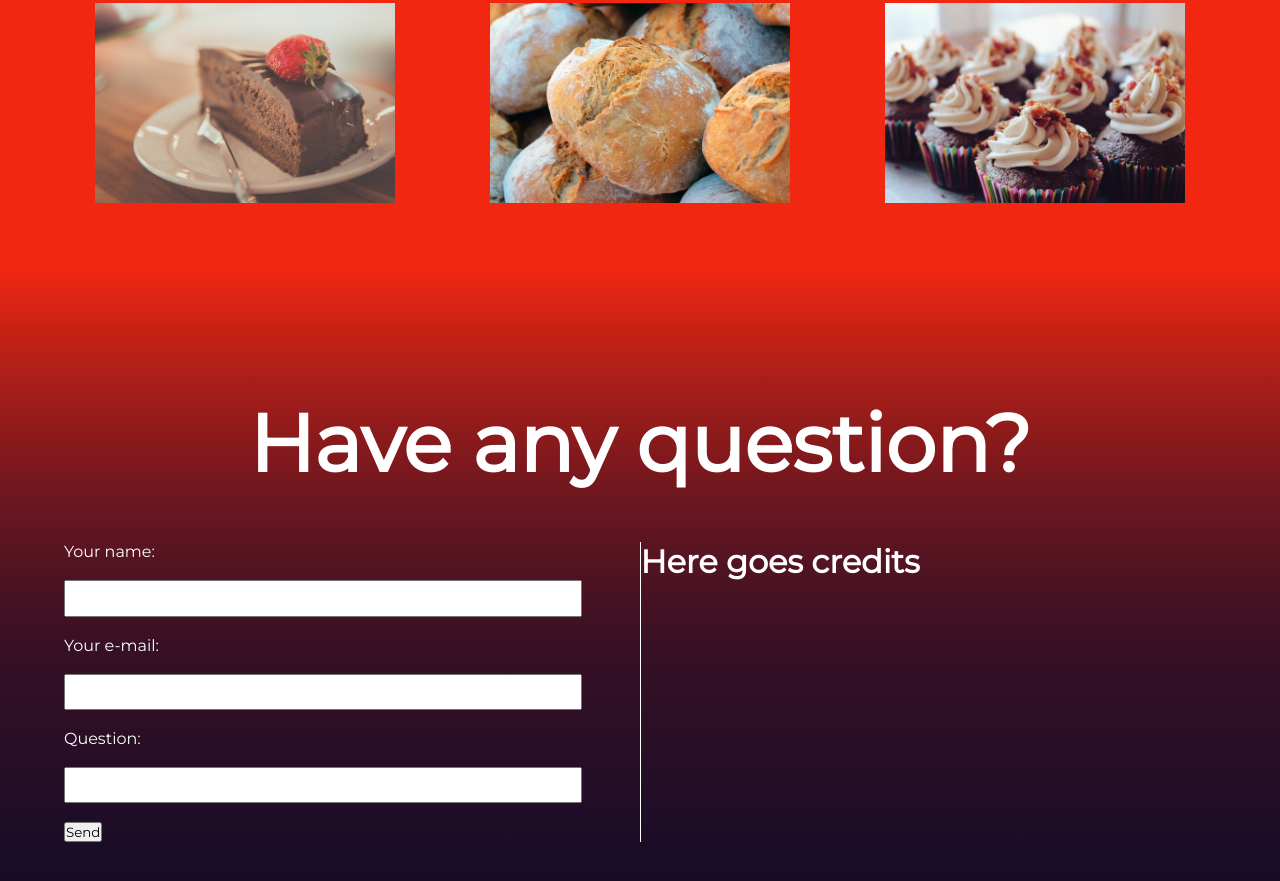
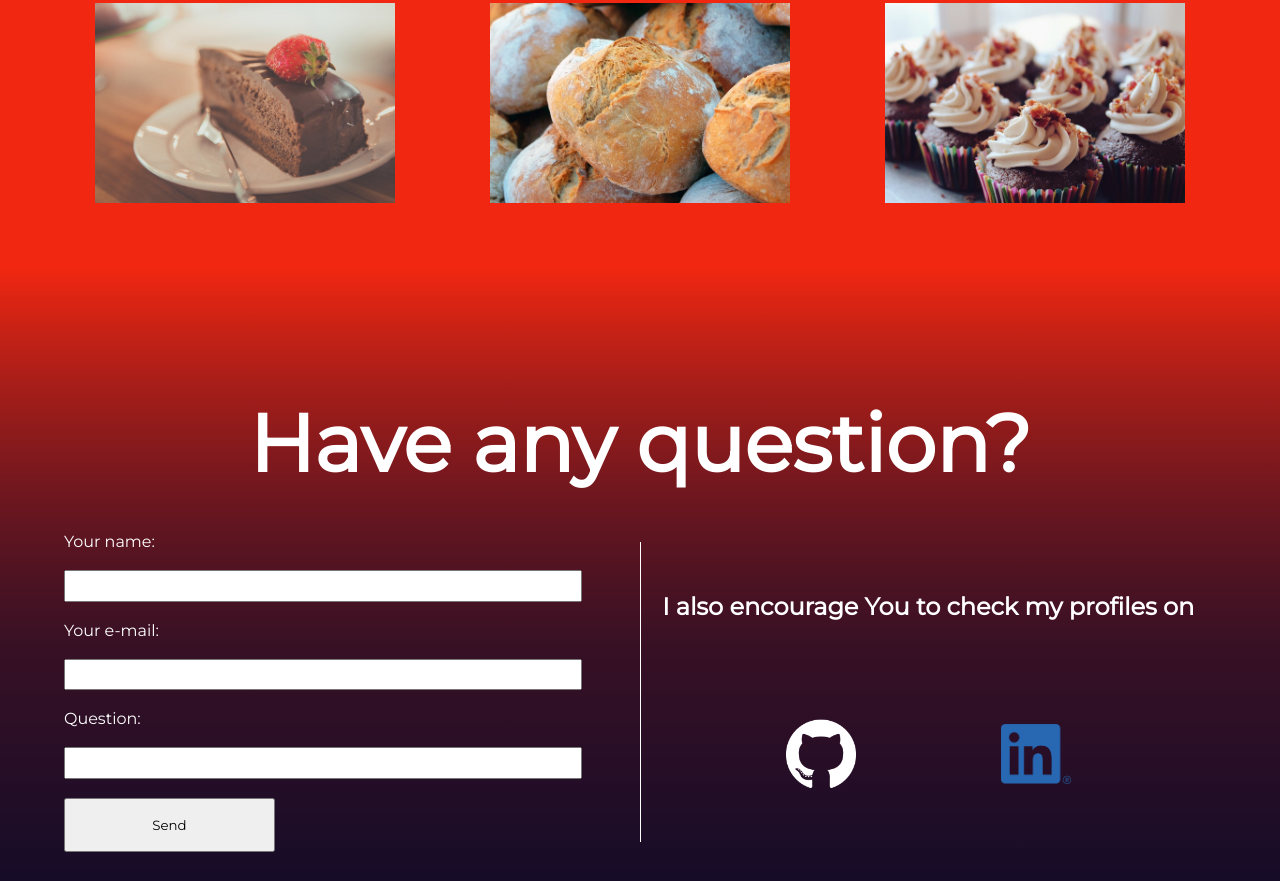
Before and after one commit to piatek29535/bakery-portfolio, a plain HTML site: page index.html in a window 1280 px wide. Shown: the part 2760-3641 px from the top of the page. Drawn offline with Linux system fonts and the light colour scheme.

Commit message:
Bottom done - add mq and fix the top

```diff
--- a/index.html
+++ b/index.html
@@ -119,7 +119,7 @@
     <footer class="contact">
         <h1>Have any question?</h1>
         <div class="formAndCreditsWrapper">
-            <form action="POST" class="contactForm">
+            <form action="" class="contactForm">
                 <label for="c_name">Your name:</label><br>
                 <input type="text" name="c_name" id="c_name"><br>
 
@@ -129,10 +129,14 @@
                 <label for="c_question">Question:</label><br>
                 <input type="text" name="c_question" id="c_question"><br>
 
-                <input type="submit" value="Send" class="form_sumbit">
+                <input type="submit" value="Send">
             </form>
             <div class="authorCredits">
-                <h1>Here goes credits</h1>
+                <h2>I also encourage You to check my profiles on</h2>
+                <div class="icons">
+                    <a href="https://github.com/piatek29535"><img src="./images/bottom-logos/github.png" alt="github" class="github"></a>
+                    <a href="https://www.linkedin.com/in/adam-piątek-0136341b3"><img src="./images/bottom-logos/linkedin.png" alt="linkedin" class="linkedin"></a>
+                </div>
             </div>
         </div>
     </footer>
--- a/style.scss
+++ b/style.scss
@@ -281,16 +281,50 @@
             justify-content: center;
             border-right:1px solid white;
 
-            input:not([type="submit"]){
-                width:90%;
-                height:50px;
-                padding:1%;
-                color:blue;
+            input{
+
+                &:not([type="submit"]){
+                    width:90%;
+                    height:50px;
+                    padding:1%;
+                    color:blue;
+                }
+
+                &[type="submit"]{
+                    padding:3% 15%;
+                }
+
             }
-
         }
         .authorCredits{
             flex:1;
+            display:flex;
+            flex-direction: column;
+            justify-content: space-around;
+            align-items:center;
+
+            h2{
+                text-align:center;
+            }
+
+            .icons{
+                display:flex;
+                justify-content: space-evenly;
+                align-self: stretch;
+
+                img{
+                    width:70px;
+                    height:70px;
+                    object-fit: contain;
+                    transform:scale(1);
+                    transition: transform .3s;
+
+                    &:hover{
+                        cursor:pointer;
+                        transform:scale(1.2);
+                    }
+                }
+            }
         }
     }
 }
```
Also changed, not shown: images/bottom-logos/github.png (added), images/bottom-logos/linkedin.png (added), style.css, 1 other file.
